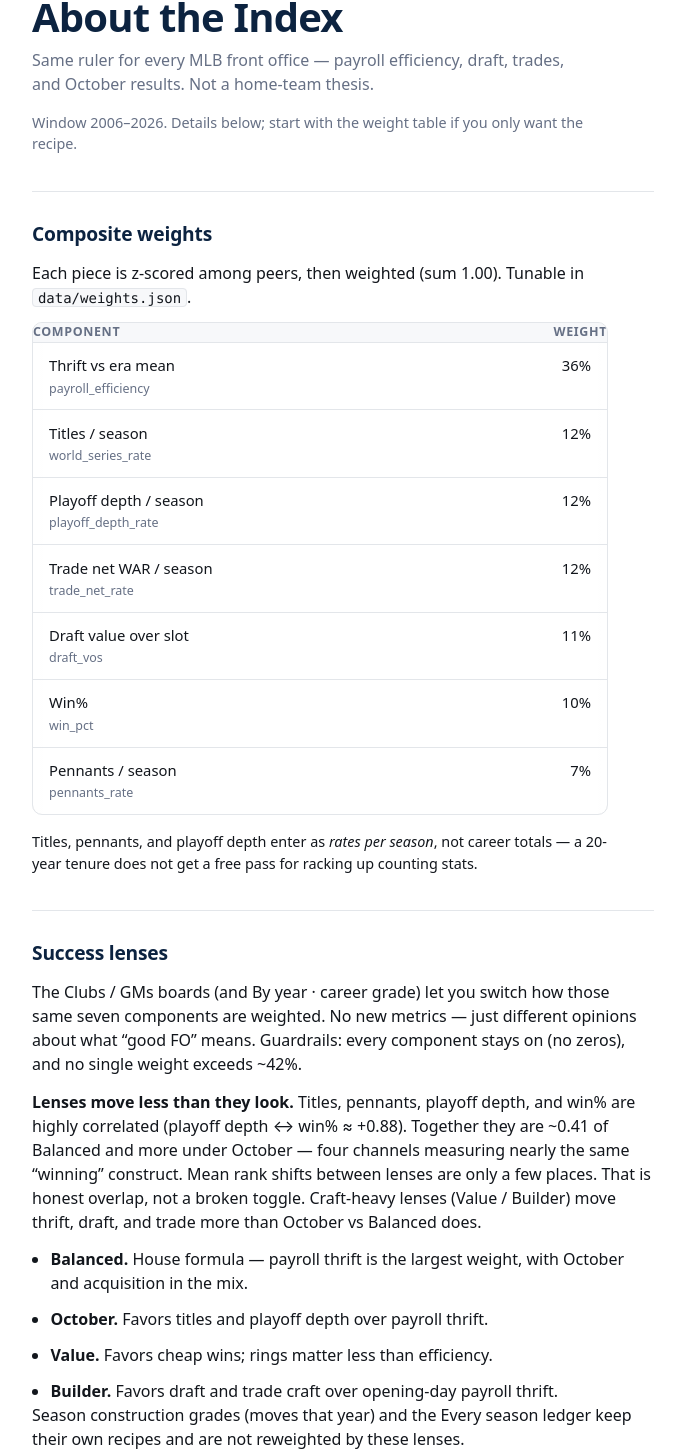
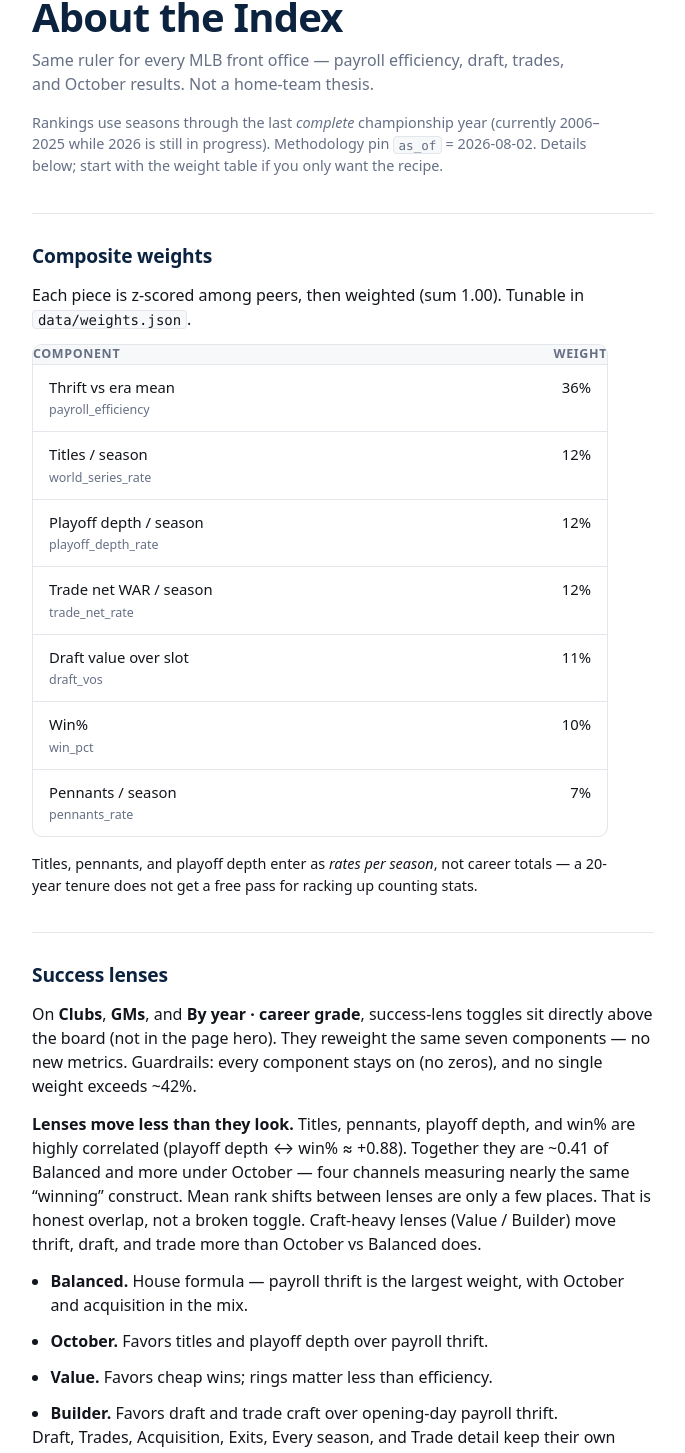
Before and after one commit to ZeitgeistJones/The-Cashman-Index, a Next.js app: page /about in a window 1280 px wide. Shown: the part 96-1549 px from the top of the page, without its empty margins (38-723 px from the left). Built offline with nearby package versions, Linux system fonts and the light colour scheme.

Commit message:
Bring About in line with live UI and data rules.
Document lens placement, all-time season #, complete-season window, fetch-through vs as_of, and exit-pool wording.

```diff
--- a/app/about/page.tsx
+++ b/app/about/page.tsx
@@ -31,8 +31,11 @@ export default function AboutPage() {
           trades, and October results. Not a home-team thesis.
         </p>
         <p className="section-note">
-          Window {weights.window_start}–{weights.window_end}. Details below;
-          start with the weight table if you only want the recipe.
+          Rankings use seasons through the last <em>complete</em> championship
+          year (currently {weights.window_start}–2025 while {weights.window_end}{" "}
+          is still in progress). Methodology pin{" "}
+          <code>as_of</code> = {weights.as_of}. Details below; start with the
+          weight table if you only want the recipe.
         </p>
       </header>
 
@@ -73,10 +76,11 @@ export default function AboutPage() {
       <section className="about-section" aria-labelledby="lenses">
         <h2 id="lenses">Success lenses</h2>
         <p>
-          The Clubs / GMs boards (and By year · career grade) let you switch
-          how those same seven components are weighted. No new metrics — just
-          different opinions about what “good FO” means. Guardrails: every
-          component stays on (no zeros), and no single weight exceeds ~42%.
+          On <strong>Clubs</strong>, <strong>GMs</strong>, and{" "}
+          <strong>By year · career grade</strong>, success-lens toggles sit
+          directly above the board (not in the page hero). They reweight the
+          same seven components — no new metrics. Guardrails: every component
+          stays on (no zeros), and no single weight exceeds ~42%.
         </p>
         <p>
           <strong>Lenses move less than they look.</strong> Titles, pennants,
@@ -98,8 +102,8 @@ export default function AboutPage() {
           ))}
         </ul>
         <p>
-          Season construction grades (moves that year) and the Every season
-          ledger keep their own recipes and are not reweighted by these lenses.
+          Draft, Trades, Acquisition, Exits, Every season, and Trade detail keep
+          their own recipes and are <em>not</em> reweighted by these lenses.
         </p>
       </section>
 
@@ -191,7 +195,10 @@ export default function AboutPage() {
             credit and seller charge share one ledger entry, so multi-team
             packages cancel in a closed market (league sum of net ≈ 0). Matching
             post-move WAR on both sides; surplus still uses during-club
-            production. Divide by seasons for <code>trade_net_rate</code>.
+            production. Divide by seasons for <code>trade_net_rate</code>. The
+            daily refresh pulls transactions through <em>today</em>;{" "}
+            <code>weights.as_of</code> is only the scoring pin (complete seasons
+            / contract flags), not the fetch cutoff.
           </li>
           <li>
             <strong>Draft = franchise-tenure WAR only.</strong> A pick’s grade
@@ -207,12 +214,13 @@ export default function AboutPage() {
         <h2 id="every-season">Every season ledger</h2>
         <p>
           The <strong>Every season</strong> tab is a single-season leaderboard:
-          every graded executive-year since 2006 in one pool.{" "}
-          <strong>#1</strong> is the best FO season in that pool (not “best in
-          2011 only”). <strong>Score</strong> is the construction grade for that
-          year; <strong>In that year</strong> is the peer place among executives
-          graded the same calendar year. Names repeat on purpose — many elite
-          seasons for one executive is the finding.
+          every graded executive-year since 2006 in one pool. Columns lead with{" "}
+          <strong>#</strong> (all-time place in that pool — #1 is the best FO
+          season on the site), then executive, year, and <strong>Score</strong>{" "}
+          (construction grade). <strong>In that year</strong> is only the peer
+          place among executives graded the same calendar year. Names repeat on
+          purpose — many elite seasons for one executive is the finding. Hover
+          column headers for short definitions.
         </p>
         <p>
           Seasons still too young to grade (immature drafts) hide by default and
@@ -297,10 +305,15 @@ export default function AboutPage() {
         <h2 id="left-out">Intentionally left out</h2>
         <ul className="about-examples">
           <li>
+            <strong>Exit-pool index.</strong> The Exits tab scores a resume among
+            other exits — not the live active-GM board on that calendar day.
+          </li>
+          <li>
             <strong>Payroll thrift is era-relative.</strong> Raw wins/$100M
             trends down as payrolls inflate; we divide each season by that
             year&apos;s league mean so early tenures are not automatic thrift
-            leaders.
+            leaders. A top-payroll club is still structurally weak on this
+            heaviest weight — that is the house formula, disclosed here.
           </li>
           <li>
             <strong>Winning-block collinearity.</strong> World Series, pennant,
```
